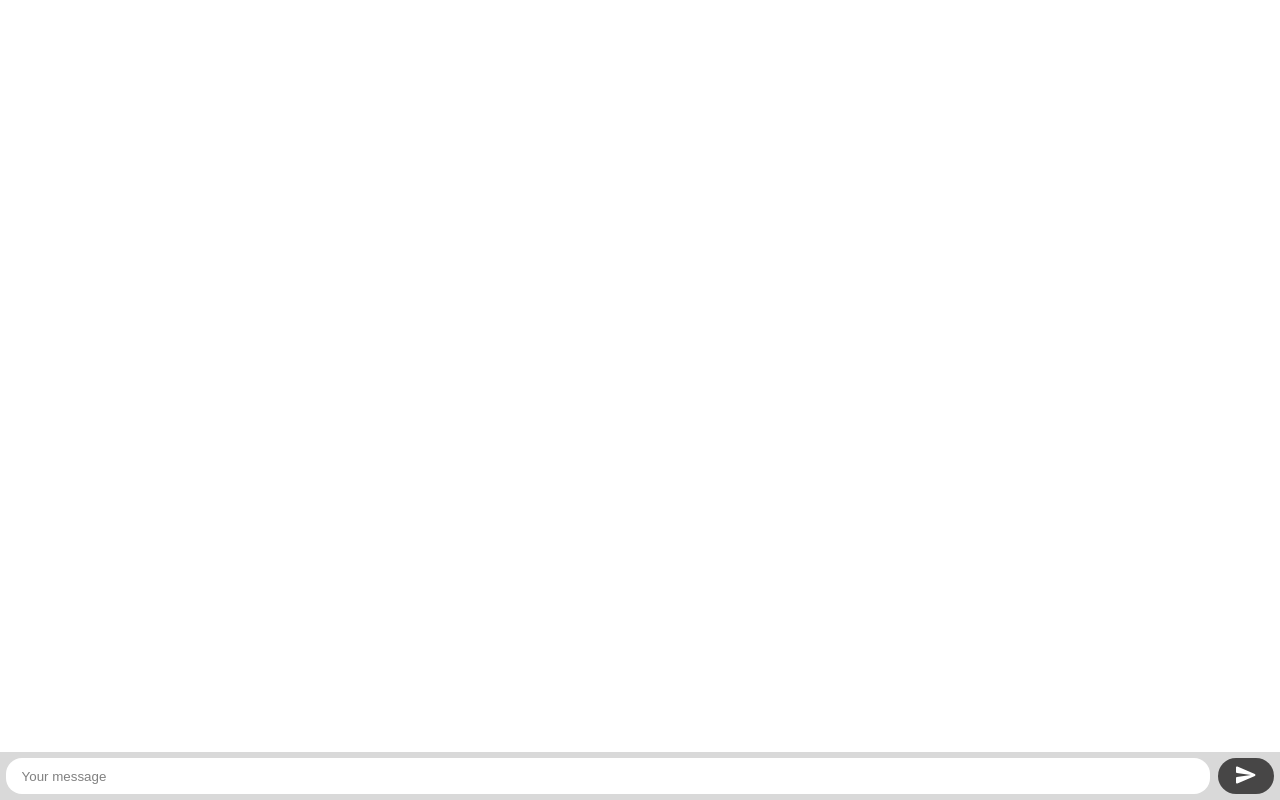
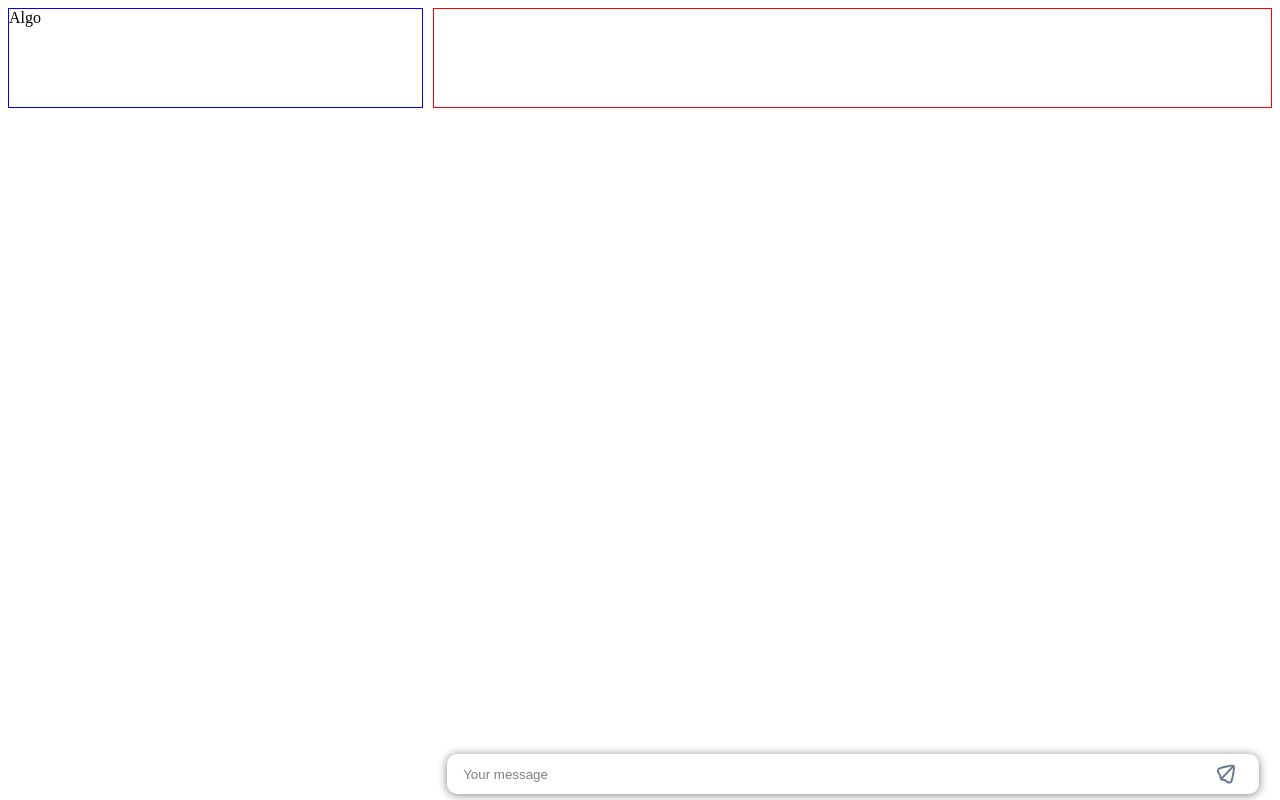
Before and after one commit to Projects-for-beginners/group-chat, a React app: page / in a window 1280 px wide. Built offline with nearby package versions, Linux system fonts and the light colour scheme.

Commit message:
Grid para usuarios y mensajes establecida,barra de mensajes construidas

```diff
--- a/package.json
+++ b/package.json
@@ -8,7 +8,9 @@
     "@testing-library/jest-dom": "^5.14.1",
     "@testing-library/react": "^11.2.7",
     "@testing-library/user-event": "^12.8.3",
+    "bootstrap": "^4.6.0",
     "react": "^17.0.2",
+    "react-bootstrap": "^1.6.1",
     "react-dom": "^17.0.2",
     "react-scripts": "4.0.3",
     "web-vitals": "^1.1.2"
--- a/src/index.css
+++ b/src/index.css
@@ -1,46 +1,88 @@
-#box{
-  background: rgba(0, 0, 0, 0.15);
-  box-shadow: 10px 10px 5px grey;
+.wrapper {
+  display: grid;
+  grid-template-columns: repeat(3, 1fr);
+  grid-gap: 10px;
+  grid-auto-rows: minmax(100px, auto);
+}
+
+.contacts {
+  border: 1px solid blue;
+  grid-column: 1 / 2;
+  grid-row: 1;
+}
+
+.chat {
+  border: 1px solid red;
+  padding: 0 1rem;
+  grid-column: 2 / 4;
+  grid-row: 1;
 }
 
 #form {
-  background: rgba(0, 0, 0, 0.15);
+  background: transparent;
   padding: 0.1rem;
   position: fixed;
   bottom: 0;
-  left: 0;
-  right: 0;
+  left: 34.5%;
+  right: 1.2%;
   display: flex;
   height: 3rem;
-  box-sizing: border-box;
-  backdrop-filter: blur(10px);
+  /* box-sizing: border-box; */
+  /* box-shadow: 0px 1px 10px gray;
+  border-radius: 10px; */
 }
 
 #input {
   border: none;
-  padding: 0 1rem;
+  padding: 1rem;
   flex-grow: 1;
   border-radius: 1rem;
   margin: 0.25rem;
+  position: relative;
+  box-shadow: 0px 1px 10px gray;
+  border-radius: 10px;
 }
 
 #input:focus {
   outline: none;
 }
 
-#input::placeholder{
+#input::placeholder {
   color: gray;
 }
 
-#form > button {
-  background: rgb(71, 70, 70);
+#form button {
   border: none;
   padding: 0 1rem;
   margin: 0.25rem;
   border-radius: 20px;
   outline: none;
-  color: #fff;
+  background: url("send.svg");
+  padding: 10px;
+  background-size: 100%;
+  background-repeat: no-repeat;
+  background-position-x: center;
+  background-position-y: center;
+  top: 0;
+  right: 3%;
+  bottom: 0;
+  position: absolute;
 }
+
+/* #form button {
+  background: transparent;
+  border: none;
+  padding: 0 1rem;
+  margin: 0.25rem;
+  border-radius: 20px;
+  outline: none;
+  /* color: #fff;
+  background-color: red ;
+  top: 0;
+  right: 0;
+  bottom: 0;
+  position: absolute;
+} */
 
 #messages {
   list-style-type: none;
@@ -48,14 +90,21 @@
   padding: 0;
 }
 
-#messages > li > span {
+#messages>li>span {
   display: inline-block;
   padding: 0.5rem 1rem;
   margin-top: 5px;
   border-radius: 14px;
 }
 
-#messages > li:nth-child(odd) > span {
-  margin-left: 0px;
+#messages>li:nth-child(even)>span {
+  float: left;
+  clear: right;
+  background: #e5e1e9;
+}
+
+#messages>li:nth-child(odd)>span {
+  float: right;
+  clear: left;
   background: #7130FE;
 }
--- a/src/index.js
+++ b/src/index.js
@@ -1,107 +1,111 @@
 import React from "react";
 import ReactDOM from "react-dom";
-/* import React, { useState } from 'react'; */
-import './index.css';
-import SendRoundedIcon from '@material-ui/icons/SendRounded';
-
+import "./index.css";
+/* import SendRoundedIcon from "@material-ui/icons/SendRounded"; */
+/* import SendIcon from '@material-ui/icons/Send'; */
 
 class Chat extends React.Component {
     constructor(props) {
         super(props);
         this.state = {
-            allMessage:[]
+            allMessage: [],
         };
     }
 
     handleCallback = (FormData) => {
         if (FormData) {
-         /*    this.setState(prevState => ({
-                messageList: [...prevState.messageList, FormData]
-            })); */
-            this.setState(prevState => ({
-                allMessage: [...prevState.allMessage, FormData ]
+            /*    this.setState(prevState => ({
+                                                 messageList: [...prevState.messageList, FormData]
+                                             })); */
+            this.setState((prevState) => ({
+                allMessage: [...prevState.allMessage, FormData],
             }));
         }
-    }
+    };
 
     componentDidMount() {
-        this.timerID = setInterval(
-            () => this.serverMessage(),
-            9000
-        );
+        this.timerID = setInterval(() => this.serverMessage(), 10000);
     }
     componentWillUnmount() {
         clearInterval(this.timerID);
     }
 
     serverMessage() {
-        this.setState(prevState => ({
-            allMessage: [...prevState.allMessage, 'Prueba' ]
+        this.setState((prevState) => ({
+            allMessage: [...prevState.allMessage, "Prueba"],
         }));
     }
 
     render() {
         let message;
         if (this.state.allMessage) {
-            message = <MessageList dataParentToChild={this.state.allMessage} />;
+            message = < MessageList dataParentToChild={this.state.allMessage}
+            />;
         }
 
         return (
-            <div>
-                <Form parentCallback={this.handleCallback} />
-                {message}
+            <div className="wrapper" >
+                <div className="contacts" > Algo </div>
+                <div className="chat" >
+                    <Form parentCallback={this.handleCallback} /> {message}</div>
             </div>
-        )
+        );
     }
 }
 
 class Form extends React.Component {
     constructor(props) {
         super(props);
-        this.state = { value: '' };
+        this.state = { value: "" };
         this.handleChange = this.handleChange.bind(this);
     }
 
-    handleChange(event) { this.setState({ value: event.target.value }); }
+    handleChange(event) {
+        this.setState({ value: event.target.value });
+    }
     onTrigger = (event) => {
         this.props.parentCallback(this.state.value);
-        this.setState({ value: '' });
+        this.setState({ value: "" });
         event.preventDefault();
-    }
+    };
 
     render() {
         return (
-            <div id="box">
-                <form id="form" onSubmit={this.onTrigger}>
-                    <input id="input" placeholder="Your message" autoComplete="off" type="text" value={this.state.value} onChange={this.handleChange} />
-                    <button><SendRoundedIcon /></button>
-                </form>
-            </div>
-        )
+            <form id="form"
+                onSubmit={this.onTrigger} >
+                <input id="input"
+                    placeholder="Your message"
+                    autoComplete="off"
+                    type="text"
+                    value={this.state.value}
+                    onChange={this.handleChange}
+                />
+                <button id="sendButton"></button>
+            </form>
+        );
     }
 }
 
 function MessageList(props) {
     console.log(props.dataParentToChild);
     const messages = props.dataParentToChild;
-    const messagesList = messages.map((message) =>
+    const messagesList = messages.map((message) => (
         //key especificada dentro del array.
-        <Message key={new Date()} value={message} />
-    );
+        <
+            Message key={new Date()}
+            value={message}
+        />
+    ));
 
-    return (
-        <ul id="messages">
-            {messagesList}
-        </ul>
-    )
+    return <ul id="messages"> {messagesList} </ul>;
 }
 
-
 function Message(props) {
-    return <li><span>{props.value}</span></li>;
+    return (
+        <li >
+            <span > {props.value} </span>
+        </li>
+    );
 }
 
-ReactDOM.render(
-    <Chat />,
-    document.getElementById('root')
-);
+ReactDOM.render(< Chat />, document.getElementById("root"));
```
Also changed, not shown: chat.jpg (added), public/favicon.ico (deleted), public/logo192.png (deleted), public/logo512.png (deleted), public/send.svg (added), src/index.html (line endings or trailing spaces), src/send.svg (added), 2 other files.
